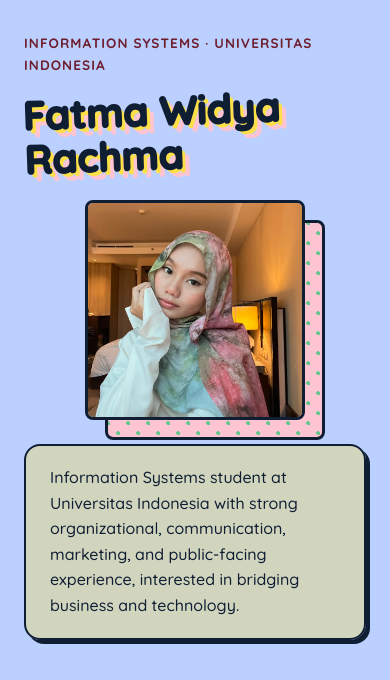
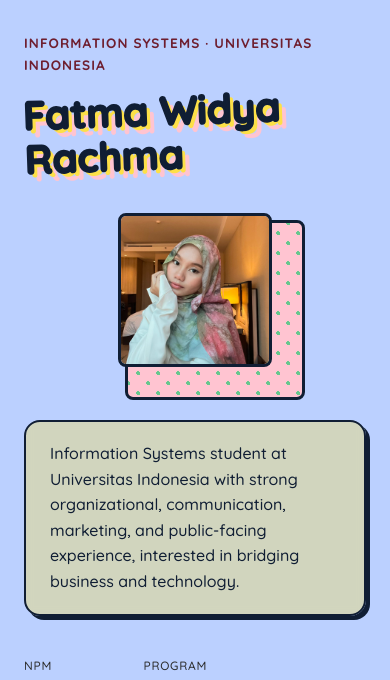
Before and after one commit to fatmawidya/myportofolio, a Django app: page / in a window 390 px wide. Shown: the part 134-814 px from the top of the page. Run offline with Django 5.2, Linux system fonts and the light colour scheme.

Commit message:
perbarui tampilan hero section, tombol sosmed, dan border footer

```diff
--- a/static/css/style.css
+++ b/static/css/style.css
@@ -266,9 +266,12 @@
             "details";
     }
 
-    .hero-photo {
-        max-width: 220px;
-        margin: 0 auto; /* Biar posisi fotonya pas di tengah layar HP */
+   /* Perkecil foto & perjelas frame polka-dot */
+    .hero-photo,
+    .photo-block {
+        max-width: 180px;       /* Diperkecil dari 220px */
+        padding: 0.8rem;        /* Frame polka-dot dipertipis */
+        margin: 0 auto 1rem;    /* Posisi tengah & ada jarak ke bawah */
     }
 
     .social-links {
```
